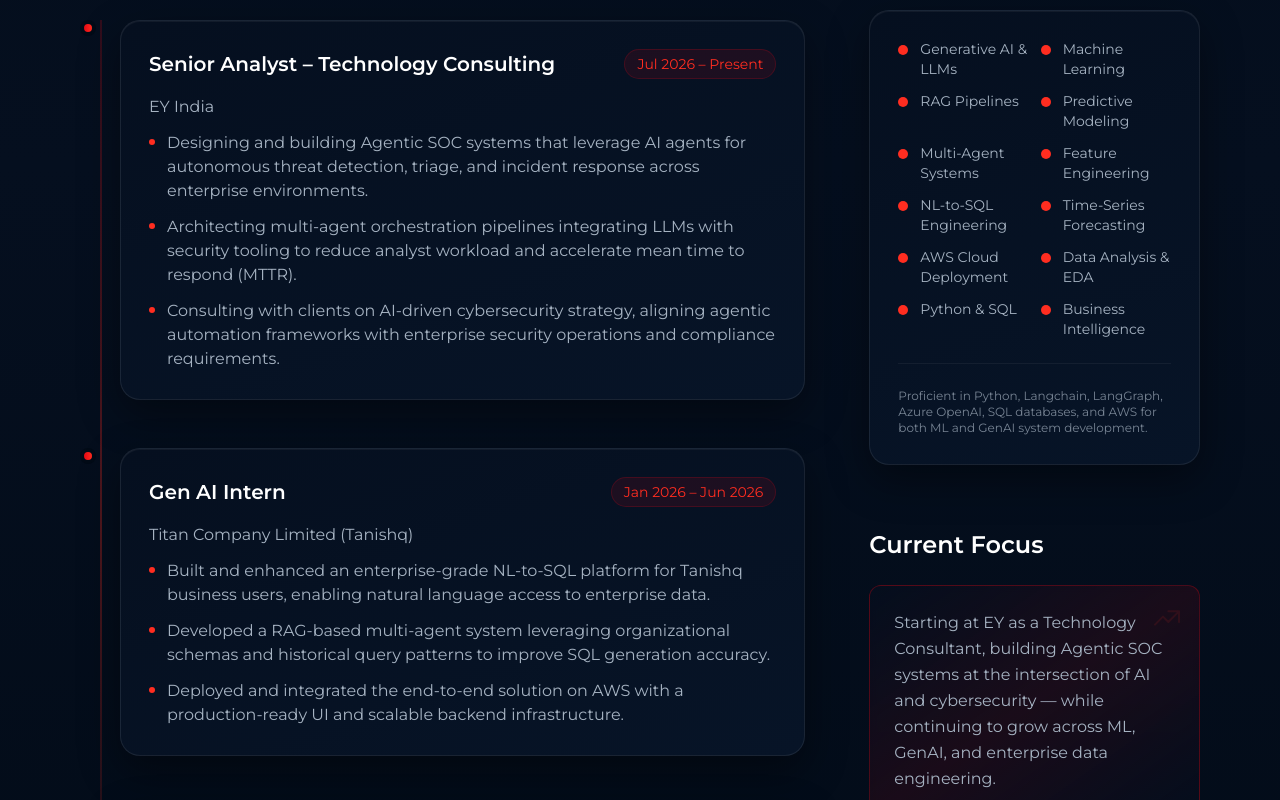
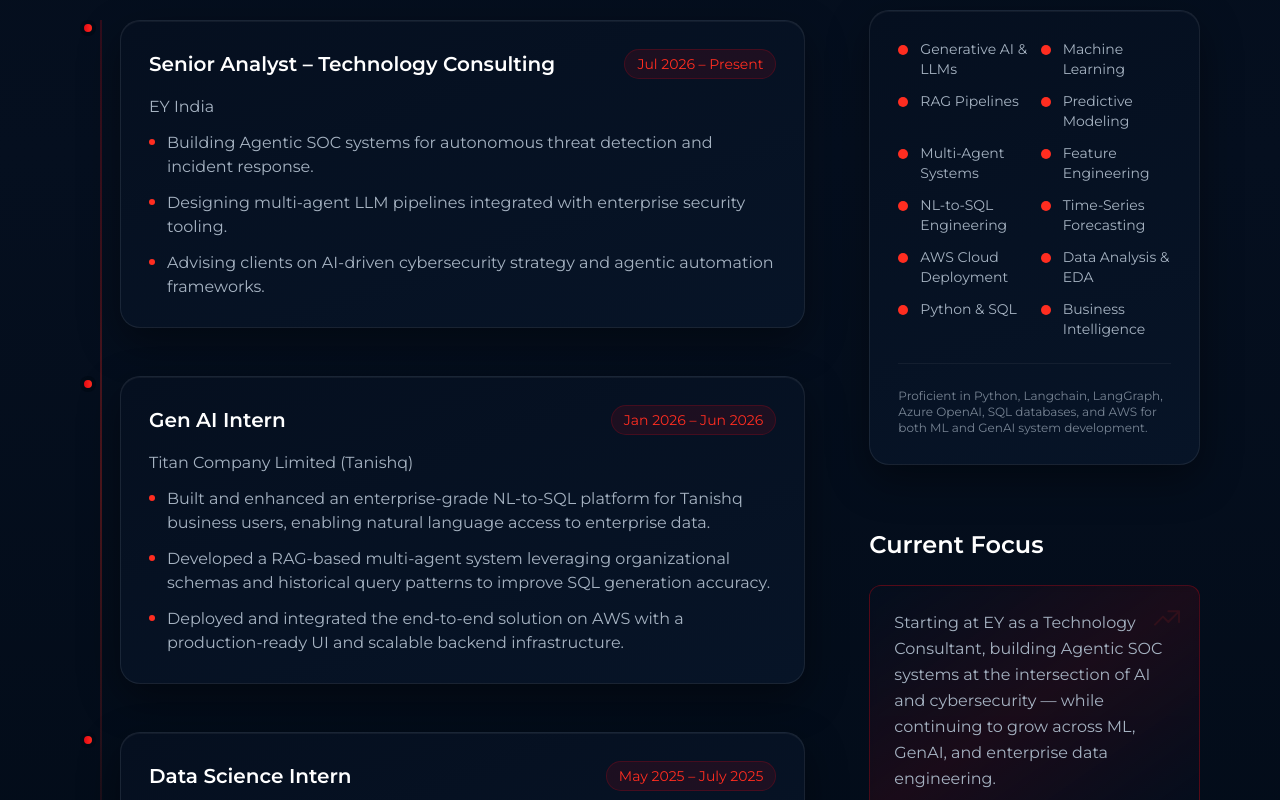
Before and after one commit to Arnavparashar/Portfolio, a Next.js app: page / in a window 1280 px wide. Shown: the part 1520-2320 px from the top of the page. Built offline with nearby package versions, Linux system fonts and the light colour scheme.

Commit message:
update portfolio content

```diff
--- a/components/About.js
+++ b/components/About.js
@@ -80,9 +80,9 @@ export default function About() {
                     </div>
                     <ul className="space-y-3 text-[#a6b3c2]">
                       {[
-                        "Designing and building Agentic SOC systems that leverage AI agents for autonomous threat detection, triage, and incident response across enterprise environments.",
-                        "Architecting multi-agent orchestration pipelines integrating LLMs with security tooling to reduce analyst workload and accelerate mean time to respond (MTTR).",
-                        "Consulting with clients on AI-driven cybersecurity strategy, aligning agentic automation frameworks with enterprise security operations and compliance requirements."
+                      "Building Agentic SOC systems for autonomous threat detection and incident response.",
+                      "Designing multi-agent LLM pipelines integrated with enterprise security tooling.",
+                      "Advising clients on AI-driven cybersecurity strategy and agentic automation frameworks."
                       ].map((item, idx) => (
                         <li key={idx} className="flex items-start gap-3">
                           <svg className="w-1.5 h-1.5 text-[#ff2d20] mt-2 flex-shrink-0" fill="currentColor" viewBox="0 0 8 8">
```
